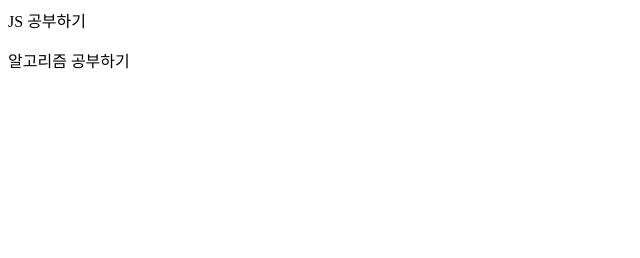
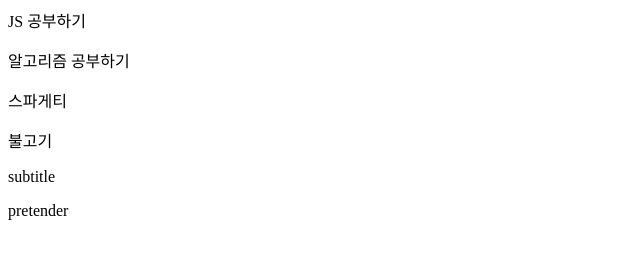
Before and after one commit to ukgi/mission-vanillaJs, a plain HTML site: page mission1/index.html in a window 1280 px wide. Shown: the whole page, without its empty margins (0-640 px from the left). Drawn offline with Linux system fonts and the light colour scheme.

Commit message:
misson1 다수 컴포넌트 생성 구현

```diff
--- a/mission1/index.html
+++ b/mission1/index.html
@@ -5,8 +5,9 @@
   </head>
 
   <body>
-    <div id="todo-list"></div>
+    <main id="app"></main>
     <script>
+      const app = document.querySelector('#app');
       const data = [
         {
           text: 'JS 공부하기',
@@ -16,13 +17,31 @@
         },
       ];
 
-      class TodoList {
+      const dinner = [
+        {
+          text: '스파게티',
+        },
+        {
+          text: '불고기',
+        },
+      ];
+
+      const music = [
+        {
+          text: 'subtitle',
+        },
+        {
+          text: 'pretender',
+        },
+      ];
+
+      class List {
         #data;
-        #todos;
-        constructor(data) {
+        #container;
+        constructor(app, data) {
           this.#validate(data);
           this.#data = data;
-          this.#todos = document.getElementById('todo-list');
+          this.#container = app;
         }
 
         #validate(a) {
@@ -36,13 +55,18 @@
             const p = document.createElement('p');
             const textNode = document.createTextNode(text);
             p.appendChild(textNode);
-            this.#todos.appendChild(p);
+            this.#container.appendChild(p);
           });
         }
       }
       try {
-        const todoList = new TodoList(data);
+        const todoList = new List(app, data);
+        const dinnerList = new List(app, dinner);
+        const musicList = new List(app, music);
+
         todoList.render();
+        dinnerList.render();
+        musicList.render();
       } catch ({ message }) {
         console.error(message);
       }
```
Also changed, not shown: 1 other file.
